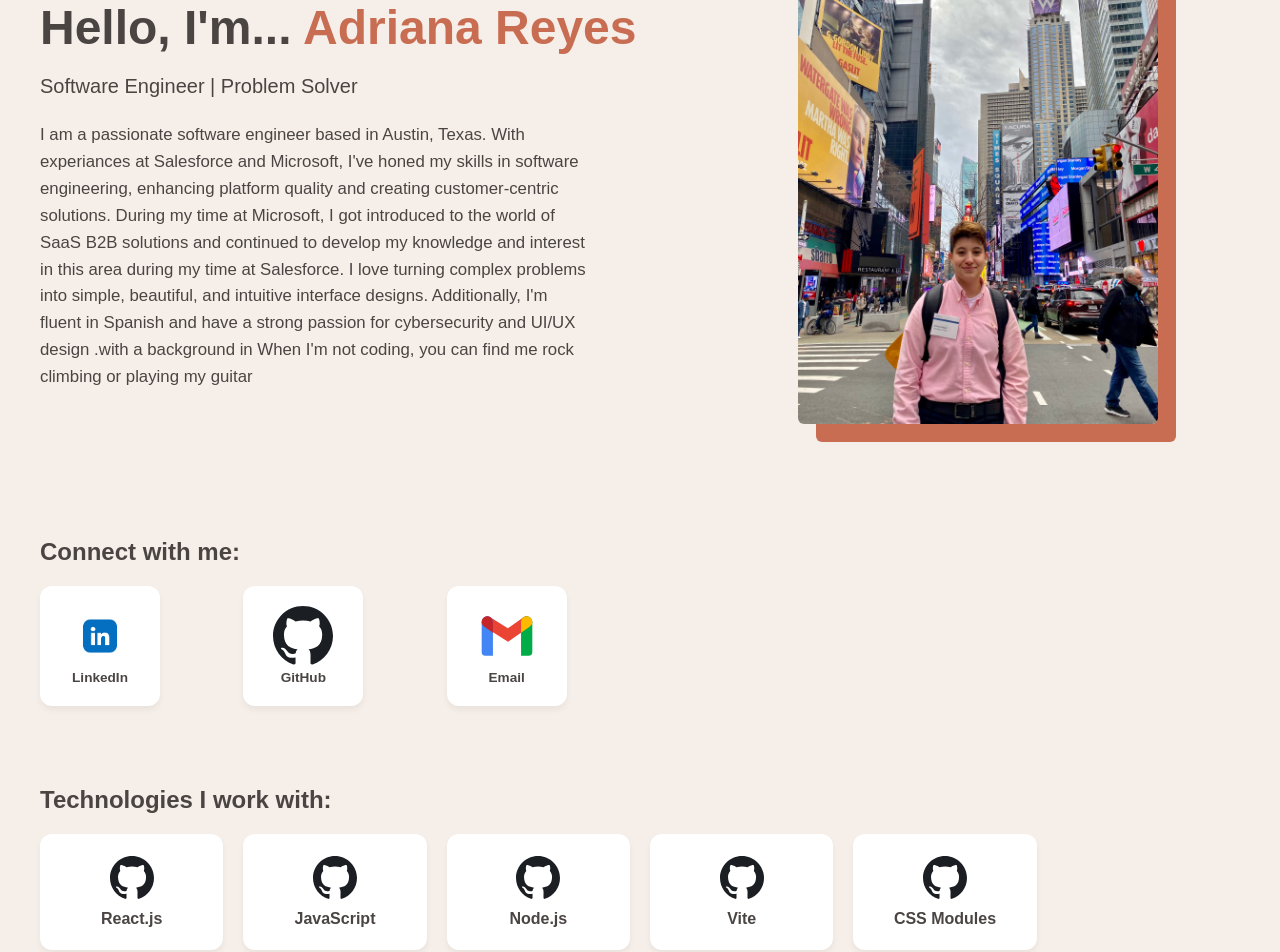
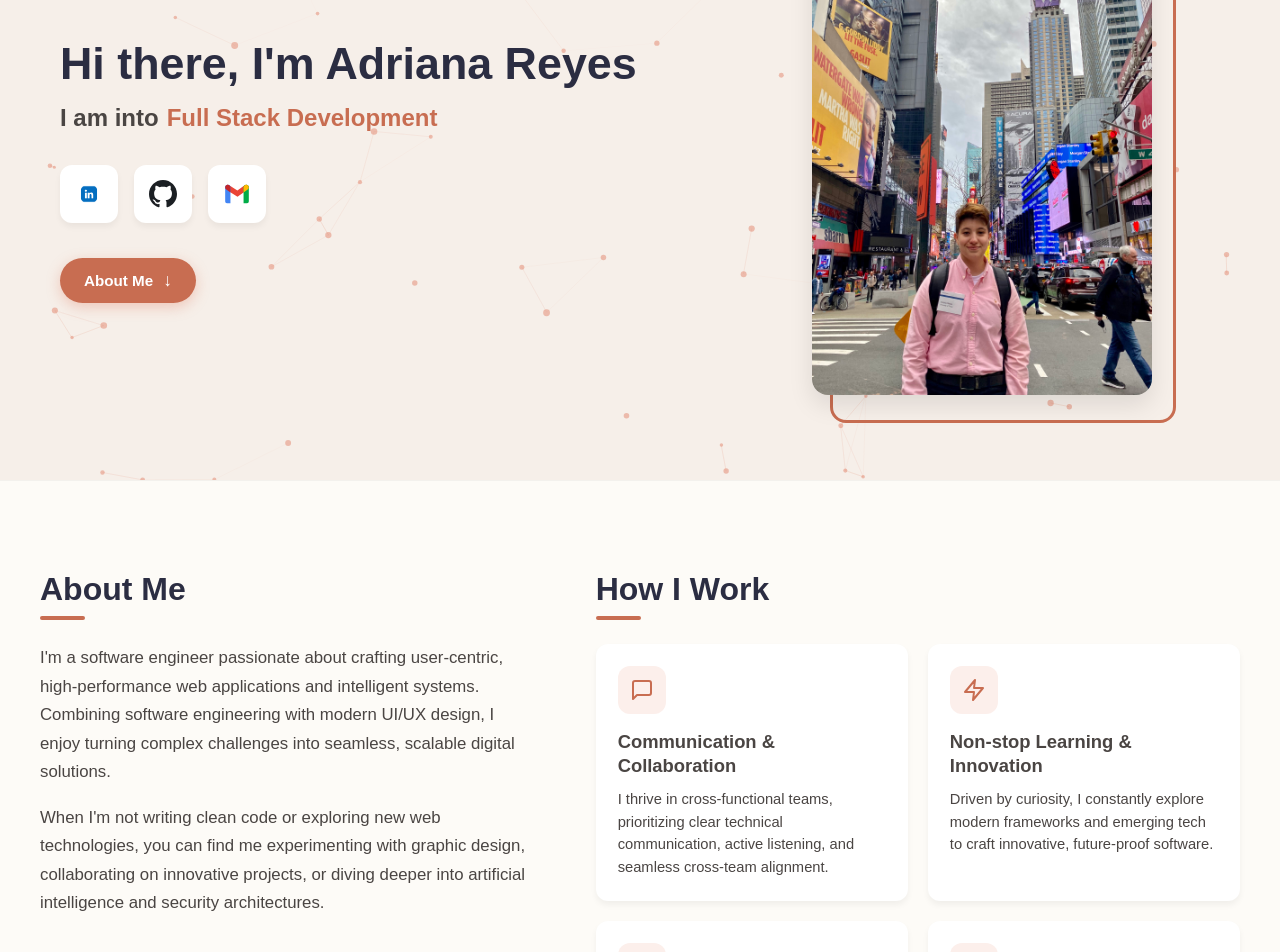
Before and after one commit to areye2020/my-modern-website, a React (Vite) app: page / in a window 1280 px wide. Shown: the part 280-1232 px from the top of the page. Built offline with nearby package versions, Linux system fonts and the light colour scheme.

Commit message:
new home page layout w/ button to about me section

```diff
--- a/package.json
+++ b/package.json
@@ -12,7 +12,9 @@
   "dependencies": {
     "react": "^19.2.7",
     "react-dom": "^19.2.7",
-    "react-router-dom": "^7.18.1"
+    "react-icons": "^5.7.0",
+    "react-router-dom": "^7.18.1",
+    "react-type-animation": "^3.2.0"
   },
   "devDependencies": {
     "@eslint/js": "^10.0.1",
--- a/src/pages/Home/Home.jsx
+++ b/src/pages/Home/Home.jsx
@@ -1,80 +1,240 @@
 // src/pages/Home/Home.jsx
-import React from 'react';
+import React, { useEffect, useRef } from 'react';
+import { TypeAnimation } from 'react-type-animation';
+import { FiMessageSquare, FiZap, FiCode, FiCpu } from 'react-icons/fi';
+
 import styles from './Home.module.css';
 import Card from '../../components/Card/Card';
 
-// ADD PROFILE PICTURE IMPORT
+// Image Imports
 import profilePic from '../../assets/NYC_MorganStanley.JPG';
-
-// Social Logos
 import linkedinLogo from '../../assets/linkedin.png';
 import githubLogo from '../../assets/github.svg';
 import emailLogo from '../../assets/gmail.svg';
 
-// Tech Logos
-import reactLogo from '../../assets/github.svg';
-import jsLogo from '../../assets/github.svg';
-import nodeLogo from '../../assets/github.svg';
-import viteLogo from '../../assets/github.svg';
-import cssModulesLogo from '../../assets/github.svg';
-
-
-// 2. UPDATE CONNECT LINKS DATA (Rich Objects)
 const connectLinks = [
   {
     name: 'LinkedIn',
-    logo: linkedinLogo, // Pass the imported variable, not a string
-    url: 'https://www.linkedin.com/in/yourprofile/' // Add your actual URL
+    logo: linkedinLogo,
+    url: 'https://www.linkedin.com/in/yourprofile/',
   },
   {
     name: 'GitHub',
     logo: githubLogo,
-    url: 'https://github.com/yourusername'
+    url: 'https://github.com/yourusername',
   },
   {
     name: 'Email',
     logo: emailLogo,
-    url: 'mailto:your.email@example.com' // "mailto:" opens the user's email client
+    url: 'mailto:your.email@example.com',
   },
 ];
 
-// 3. UPDATE TECHNOLOGIES DATA (Rich Objects to include logo + name)
-const technologies = [
-  { name: 'React.js', logo: reactLogo },
-  { name: 'JavaScript', logo: jsLogo },
-  { name: 'Node.js', logo: nodeLogo },
-  { name: 'Vite', logo: viteLogo },
-  { name: 'CSS Modules', logo: cssModulesLogo },
-  // Add other tech as needed following this pattern
+// Phase 2: Soft Skills / "How I Work" Data Definition
+const workPhilosophy = [
+  {
+    id: 'communication',
+    title: 'Communication & Collaboration',
+    icon: <FiMessageSquare className={styles.skillIcon} />,
+    description:
+      'I thrive in cross-functional teams, prioritizing clear technical communication, active listening, and seamless cross-team alignment.',
+  },
+  {
+    id: 'learning',
+    title: 'Non-stop Learning & Innovation',
+    icon: <FiZap className={styles.skillIcon} />,
+    description:
+      'Driven by curiosity, I constantly explore modern frameworks and emerging tech to craft innovative, future-proof software.',
+  },
+  {
+    id: 'cleancode',
+    title: 'Clean Code & Architecture',
+    icon: <FiCode className={styles.skillIcon} />,
+    description:
+      'I emphasize modular, self-documenting code with strong testing standards to make maintainability and scalability effortless.',
+  },
+  {
+    id: 'performance',
+    title: 'Performance & Scalability',
+    icon: <FiCpu className={styles.skillIcon} />,
+    description:
+      'I engineer responsive UI/UX and optimized backend pipelines designed to scale efficiently under heavy user loads.',
+  },
 ];
 
 const Home = () => {
+  const canvasRef = useRef(null);
+
+  // Lightweight Interactive Particle Network (Nodes & Sticks)
+  useEffect(() => {
+    const canvas = canvasRef.current;
+    if (!canvas) return;
+
+    const ctx = canvas.getContext('2d');
+    let animationFrameId;
+
+    const resizeCanvas = () => {
+      canvas.width = canvas.parentElement.clientWidth;
+      canvas.height = canvas.parentElement.clientHeight;
+    };
+    resizeCanvas();
+    window.addEventListener('resize', resizeCanvas);
+
+    // Mouse coordinates tracking
+    const mouse = { x: null, y: null, radius: 120 };
+
+    const handleMouseMove = (e) => {
+      const rect = canvas.getBoundingClientRect();
+      mouse.x = e.clientX - rect.left;
+      mouse.y = e.clientY - rect.top;
+    };
+
+    const handleMouseLeave = () => {
+      mouse.x = null;
+      mouse.y = null;
+    };
+
+    const parent = canvas.parentElement;
+    parent.addEventListener('mousemove', handleMouseMove);
+    parent.addEventListener('mouseleave', handleMouseLeave);
+
+    // Initialize particles
+    const particleCount = Math.floor((canvas.width * canvas.height) / 12000);
+    const particles = Array.from({ length: particleCount }, () => ({
+      x: Math.random() * canvas.width,
+      y: Math.random() * canvas.height,
+      vx: (Math.random() - 0.5) * 0.8,
+      vy: (Math.random() - 0.5) * 0.8,
+      radius: Math.random() * 2 + 1.5,
+    }));
+
+    const animate = () => {
+      ctx.clearRect(0, 0, canvas.width, canvas.height);
+
+      // Draw and update particles
+      particles.forEach((p, index) => {
+        p.x += p.vx;
+        p.y += p.vy;
+
+        if (p.x < 0 || p.x > canvas.width) p.vx *= -1;
+        if (p.y < 0 || p.y > canvas.height) p.vy *= -1;
+
+        ctx.beginPath();
+        ctx.arc(p.x, p.y, p.radius, 0, Math.PI * 2);
+        ctx.fillStyle = 'rgba(224, 122, 95, 0.45)';
+        ctx.fill();
+
+        // Connect particles close to each other
+        for (let j = index + 1; j < particles.length; j++) {
+          const p2 = particles[j];
+          const dx = p.x - p2.x;
+          const dy = p.y - p2.y;
+          const dist = Math.sqrt(dx * dx + dy * dy);
+
+          if (dist < 100) {
+            ctx.beginPath();
+            ctx.moveTo(p.x, p.y);
+            ctx.lineTo(p2.x, p2.y);
+            ctx.strokeStyle = `rgba(224, 122, 95, ${0.25 * (1 - dist / 100)})`;
+            ctx.lineWidth = 0.8;
+            ctx.stroke();
+          }
+        }
+
+        // Connect particles near the mouse cursor
+        if (mouse.x !== null && mouse.y !== null) {
+          const mDx = p.x - mouse.x;
+          const mDy = p.y - mouse.y;
+          const mDist = Math.sqrt(mDx * mDx + mDy * mDy);
+
+          if (mDist < mouse.radius) {
+            ctx.beginPath();
+            ctx.moveTo(p.x, p.y);
+            ctx.lineTo(mouse.x, mouse.y);
+            ctx.strokeStyle = `rgba(224, 122, 95, ${0.4 * (1 - mDist / mouse.radius)})`;
+            ctx.lineWidth = 1;
+            ctx.stroke();
+          }
+        }
+      });
+
+      animationFrameId = requestAnimationFrame(animate);
+    };
+
+    animate();
+
+    return () => {
+      window.removeEventListener('resize', resizeCanvas);
+      parent.removeEventListener('mousemove', handleMouseMove);
+      parent.removeEventListener('mouseleave', handleMouseLeave);
+      cancelAnimationFrame(animationFrameId);
+    };
+  }, []);
+
   return (
-    <div className={styles.homeContainer}>
+    <div className={styles.homeWrapper}>
+      {/* Hero Section */}
+      <section className={styles.heroSection}>
+        <canvas ref={canvasRef} className={styles.particlesCanvas} />
 
-{/* Main Hero Section */}
-      <section className={styles.heroSection}>
-        <div className={styles.heroText}>
-          {/* Wrapped your name in a span for orange coloring */}
-          <h1 className={styles.title}>
-            Hello, I'm... <span className={styles.highlightName}>Adriana Reyes</span>
-          </h1>
-          <p className={styles.subtitle}>Software Engineer | Problem Solver</p>
+        {/* Left Column: Greeting & Typing Animation */}
+        <div className={styles.heroLeft}>
+          <h1 className={styles.greeting}>Hi there, I'm Adriana Reyes</h1>
 
-          {/* New Bio Paragraph */}
-          <p className={styles.bio}>
-            I am a passionate software engineer based in Austin, Texas. With experiances at Salesforce and Microsoft,
-            I've honed my skills in software engineering, enhancing platform quality and creating customer-centric solutions.
-            During my time at Microsoft, I got introduced to the world of SaaS B2B solutions and continued to
-            develop my knowledge and interest in this area during my time at Salesforce. I love turning complex problems into
-            simple, beautiful, and intuitive interface designs. Additionally, I'm fluent in Spanish and have a strong passion for cybersecurity
-            and UI/UX design
-            .with a background in
-            When I'm not coding, you can find me rock climbing or playing my guitar
-          </p>
+          <div className={styles.typingContainer}>
+            <span className={styles.staticPrefix}>I am into </span>
+            <TypeAnimation
+              sequence={[
+                'Artificial Intelligence',
+                2000,
+                'Full Stack Development',
+                2000,
+                'Cybersecurity',
+                2000,
+                'iOS App Development',
+                2000,
+                'Scalable Web Development',
+                2000,
+                'Graphic Design',
+                2000,
+              ]}
+              wrapper="span"
+              speed={50}
+              className={styles.dynamicText}
+              repeat={Infinity}
+            />
           </div>
 
-        {/* Updated Profile Image Container */}
+          {/* Connect Links Grid */}
+          <div className={styles.connectContainer}>
+            {connectLinks.map((link) => (
+              <Card key={link.name} className={styles.connectCard}>
+                <a
+                  href={link.url}
+                  target="_blank"
+                  rel="noopener noreferrer"
+                  className={styles.connectLink}
+                  title={link.name}
+                >
+                  <img
+                    src={link.logo}
+                    alt={`${link.name} Logo`}
+                    className={styles.connectIcon}
+                  />
+                </a>
+              </Card>
+            ))}
+          </div>
+
+          {/* Smooth Scroll Button */}
+          <a href="#about" className={styles.scrollBtn}>
+            <span>About Me</span>
+            <span className={styles.arrow}>↓</span>
+          </a>
+        </div>
+
+        {/* Right Column: Profile Picture with Offset Terracotta Border */}
+        <div className={styles.heroRight}>
           <div className={styles.heroImageContainer}>
             <img
               src={profilePic}
@@ -82,36 +242,42 @@ const Home = () => {
               className={styles.profilePicture}
             />
           </div>
+        </div>
       </section>
 
-      {/* Connect With Me Section */}
-      <section className={styles.connectSection}>
-        <h2>Connect with me:</h2>
-          <div className={styles.cardGrid}> {/* <--- CHANGE THIS CLASS */}
-          {connectLinks.map((link) => (
-            // 4. Update rendering to use Card as a wrapper around an <a> tag
-            <Card key={link.name} className={styles.connectCard}>
-              <a href={link.url} target="_blank" rel="noopener noreferrer" className={styles.connectLink}>
-                {/* Render the logo instead of text */}
-                <img src={link.logo} alt={`${link.name} Logo`} className={styles.connectIcon} />
-                <p>{link.name}</p>
-              </a>
+      {/* ===================================================================
+         PHASE 2: ABOUT ME & HOW I WORK SECTION
+         =================================================================== */}
+      <section id="about" className={styles.aboutSection}>
+        <div className={styles.aboutInner}>
+          {/* Left Column: Bio Paragraph */}
+          <div className={styles.bioColumn}>
+            <h2 className={styles.sectionTitle}>About Me</h2>
+            <div className={styles.titleUnderline} />
+            <p className={styles.bioText}>
+              I'm a software engineer passionate about crafting user-centric, high-performance web applications and intelligent systems. Combining software engineering with modern UI/UX design, I enjoy turning complex challenges into seamless, scalable digital solutions.
+            </p>
+            <p className={styles.bioText}>
+              When I'm not writing clean code or exploring new web technologies, you can find me experimenting with graphic design, collaborating on innovative projects, or diving deeper into artificial intelligence and security architectures.
+            </p>
+          </div>
+
+          {/* Right Column: 2x2 Soft Skill Cards ("How I Work") */}
+          <div className={styles.workColumn}>
+            <h2 className={styles.sectionTitle}>How I Work</h2>
+            <div className={styles.titleUnderline} />
+            <div className={styles.cardsGrid}>
+              {workPhilosophy.map((skill) => (
+                <Card key={skill.id} className={styles.skillCard}>
+                  <div className={styles.iconWrapper}>{skill.icon}</div>
+                  <h3 className={styles.skillTitle}>{skill.title}</h3>
+                  <p className={styles.skillDescription}>
+                    {skill.description}
+                  </p>
                 </Card>
               ))}
             </div>
-      </section>
-
-      {/* Technologies Section */}
-      <section className={styles.techSection}>
-        <h2>Technologies I work with:</h2>
-        <div className={styles.cardGrid}>
-          {technologies.map((tech) => (
-            // 5. Update rendering to show logo ABOVE text
-            <Card key={tech.name} className={styles.techCard}>
-              <img src={tech.logo} alt={`${tech.name} Logo`} className={styles.techLogo} />
-              <span>{tech.name}</span>
-            </Card>
-          ))}
+          </div>
         </div>
       </section>
     </div>
--- a/src/pages/Home/Home.module.css
+++ b/src/pages/Home/Home.module.css
@@ -1,202 +1,319 @@
 /* src/pages/Home/Home.module.css */
 
-.homeContainer {
-  padding-top: 80px;
-  max-width: 1200px;
-  margin: 0 auto;
-  padding-left: 20px;
-  padding-right: 20px;
+html {
+  scroll-behavior: smooth;
+}
+
+.homeWrapper {
+  position: relative;
+  width: 100%;
 }
 
 /* ==========================================================================
-   1. HERO SECTION & BIO
+   1. HERO LAYOUT & PARTICLES
    ========================================================================== */
 
 .heroSection {
+  position: relative;
+  max-width: 1200px;
+  margin: 0 auto;
+  padding: 120px 20px 60px 20px;
   display: flex;
   align-items: center;
   justify-content: space-between;
-  padding: 40px 0;
-  gap: 40px;
+  gap: 50px;
+  min-height: 85vh;
+  box-sizing: border-box;
 }
 
-.heroText {
-  flex: 1.2; /* Gives slightly more space to the bio text */
+.particlesCanvas {
+  position: absolute;
+  top: 0;
+  left: 0;
+  width: 100%;
+  height: 100%;
+  z-index: 0;
+  pointer-events: none;
 }
 
-.title {
-  font-size: 3rem;
-  margin-bottom: 10px;
+.heroLeft {
+  position: relative;
+  z-index: 2;
+  flex: 1.2;
+  display: flex;
+  flex-direction: column;
+  align-items: flex-start;
 }
 
-/* Terracotta / Orange highlight for name */
-.highlightName {
-  color: var(--primary-pink);
-}
-
-.subtitle {
-  font-size: 1.25rem;
-  color: var(--text-grey);
-  font-weight: 500;
-}
-
-.bio {
-  margin-top: 1.5rem;
-  line-height: 1.6;
-  max-width: 550px;
-  font-size: 1.05rem;
-  color: var(--text-grey);
-}
-
-/* ==========================================================================
-   2. RECTANGULAR PROFILE PICTURE WITH TERRACOTTA SHADOW
-   ========================================================================== */
-
-.heroImageContainer {
+.heroRight {
+  position: relative;
+  z-index: 2;
   flex: 0.9;
   display: flex;
   justify-content: center;
-  align-items: center;
-  padding: 1.5rem;
 }
 
-.profilePicture {
-  width: 100%;
-  max-width: 360px; /* Increased size like your original site */
-  aspect-ratio: 3 / 4; /* Portrait rectangle aspect ratio */
-  object-fit: cover; /* Keeps full photo framing without cropping key subject details */
-  border-radius: 6px;
-
-  /* Solid terracotta/orange offset shadow */
-  box-shadow: 18px 18px 0px var(--primary-pink);
-  transition: transform var(--transition-speed) ease, box-shadow var(--transition-speed) ease;
+.greeting {
+  font-size: 2.8rem;
+  font-weight: 700;
+  color: var(--text-dark, #2b2d42);
+  margin: 0 0 10px 0;
+  line-height: 1.2;
 }
 
-/* Hover animation on profile photo */
-.profilePicture:hover {
-  transform: translate(-4px, -4px);
-  box-shadow: 22px 22px 0px var(--primary-pink);
+.typingContainer {
+  font-size: 1.5rem;
+  font-weight: 600;
+  color: var(--text-grey, #6c757d);
+  margin-bottom: 30px;
+  min-height: 2.2rem;
+  display: flex;
+  align-items: center;
+  flex-wrap: wrap;
 }
 
-/* ==========================================================================
-   3. SECTIONS & GRID SYSTEM
-   ========================================================================== */
-
-.connectSection, .techSection {
-  padding: 30px 0;
+.staticPrefix {
+  margin-right: 8px;
 }
 
-/* Grid for Connect Cards (Smaller, fixed size items) */
-.connectGrid {
-  display: flex;
-  flex-wrap: wrap;
-  gap: 20px;
-  margin-top: 20px;
+.dynamicText {
+  color: var(--primary-pink, #e07a5f);
+  font-weight: 700;
 }
 
-/* Grid for Tech Cards */
-.cardGrid {
-  display: grid;
-  grid-template-columns: repeat(auto-fill, minmax(160px, 1fr));
-  gap: 20px;
-  margin-top: 20px;
+/* Connect Social Icons */
+.connectContainer {
+  display: flex;
+  gap: 16px;
+  margin-bottom: 35px;
 }
 
-/* ==========================================================================
-   4. COMPACT SQUARE CONNECT CARDS
-   ========================================================================== */
-
 .connectCard {
-  width: 120px; /* Constrains card size so it stays a small square */
-  height: 120px;
-  aspect-ratio: 1 / 1;
-  padding: 0;
-  text-align: center;
+  width: 58px;
+  height: 58px;
+  padding: 0 !important;
+  display: flex;
+  align-items: center;
+  justify-content: center;
+  border-radius: 12px;
 }
 
 .connectLink {
   display: flex;
-  flex-direction: column;
+  align-items: center;
   justify-content: center;
-  align-items: center;
+  width: 100%;
   height: 100%;
-  width: 100%;
-  text-decoration: none;
-  color: inherit;
-  padding: 10px; /* Reduced interior spacing */
-  box-sizing: border-box;
 }
 
-.connectLink p {
-  margin: 4px 0 0 0;
-  font-weight: 600;
-  font-size: 0.85rem; /* Compact label size */
+.connectIcon {
+  width: 28px;
+  height: 28px;
+  object-fit: contain;
 }
 
-/* Large logo occupying almost the entire card interior */
-.connectIcon {
-  width: 60px;
-  height: 60px;
-  object-fit: contain;
-  transition: transform var(--transition-speed) ease, filter var(--transition-speed) ease;
+/* Smooth Scroll Button */
+.scrollBtn {
+  display: inline-flex;
+  align-items: center;
+  gap: 10px;
+  background-color: var(--primary-pink, #e07a5f);
+  color: #ffffff;
+  padding: 12px 24px;
+  border-radius: 30px;
+  font-weight: 600;
+  font-size: 0.95rem;
+  text-decoration: none;
+  box-shadow: 0 4px 14px rgba(224, 122, 95, 0.35);
+  transition: all 0.3s ease;
 }
 
-.connectCard:hover .connectIcon {
-  transform: scale(1.1);
+.scrollBtn:hover {
+  transform: translateY(-2px);
+  box-shadow: 0 6px 18px rgba(224, 122, 95, 0.45);
+}
+
+.arrow {
+  font-size: 1.1rem;
+  transition: transform 0.2s ease;
+}
+
+.scrollBtn:hover .arrow {
+  transform: translateY(3px);
+}
+
+/* Profile Picture Frame */
+.heroImageContainer {
+  position: relative;
+  width: 100%;
+  max-width: 340px;
+  aspect-ratio: 3 / 4;
+}
+
+.heroImageContainer::before {
+  content: '';
+  position: absolute;
+  top: 18px;
+  left: 18px;
+  width: 100%;
+  height: 100%;
+  border: 3px solid var(--primary-pink, #e07a5f);
+  border-radius: 16px;
+  z-index: 1;
+  transition: transform 0.3s ease;
+}
+
+.profilePicture {
+  position: relative;
+  z-index: 2;
+  width: 100%;
+  height: 100%;
+  object-fit: cover;
+  border-radius: 16px;
+  box-shadow: 0 10px 25px rgba(0, 0, 0, 0.1);
+  transition: transform 0.3s ease;
+}
+
+.heroImageContainer:hover::before {
+  transform: translate(-4px, -4px);
+}
+
+.heroImageContainer:hover .profilePicture {
+  transform: translate(-4px, -4px);
 }
 
 /* ==========================================================================
-   5. TECHNOLOGIES CARDS
+   2. PHASE 2: ABOUT ME & HOW I WORK SECTION
    ========================================================================== */
 
-.techCard {
-  text-align: center;
-  font-weight: 600;
+.aboutSection {
+  width: 100%;
+  background-color: var(--bg-soft-cream, #fdfbf7);
+  padding: 90px 20px;
+  box-sizing: border-box;
+  border-top: 1px solid rgba(0, 0, 0, 0.04);
+}
+
+.aboutInner {
+  max-width: 1200px;
+  margin: 0 auto;
+  display: grid;
+  grid-template-columns: 1fr 1.3fr;
+  gap: 60px;
+  align-items: start;
+}
+
+.sectionTitle {
+  font-size: 2rem;
+  font-weight: 700;
+  color: var(--text-dark, #2b2d42);
+  margin: 0 0 8px 0;
+}
+
+.titleUnderline {
+  width: 45px;
+  height: 4px;
+  background-color: var(--primary-pink, #e07a5f);
+  border-radius: 2px;
+  margin-bottom: 24px;
+}
+
+.bioText {
+  font-size: 1.05rem;
+  line-height: 1.7;
+  color: var(--text-grey, #4a5568);
+  margin-bottom: 16px;
+}
+
+/* 2x2 Grid for Soft Skill Cards */
+.cardsGrid {
+  display: grid;
+  grid-template-columns: repeat(2, 1fr);
+  gap: 20px;
+}
+
+.skillCard {
   display: flex;
   flex-direction: column;
-  justify-content: center;
-  align-items: center;
-  gap: 10px;
-  padding: 20px 12px;
+  align-items: flex-start;
+  padding: 24px;
+  background-color: #ffffff;
+  border-radius: 14px;
+  border: 1px solid rgba(0, 0, 0, 0.05);
+  transition: transform 0.3s ease, box-shadow 0.3s ease;
 }
 
-.techLogo {
-  height: 44px;
-  width: 44px;
-  object-fit: contain;
-  transition: transform var(--transition-speed) ease;
+.iconWrapper {
+  display: flex;
+  align-items: center;
+  justify-content: center;
+  width: 48px;
+  height: 48px;
+  border-radius: 12px;
+  background-color: rgba(224, 122, 95, 0.12);
+  margin-bottom: 16px;
 }
 
-.techCard:hover .techLogo {
-  transform: scale(1.1);
+.skillIcon {
+  font-size: 1.5rem;
+  color: var(--primary-pink, #e07a5f);
+  transition: color 0.3s ease;
+}
+
+.skillTitle {
+  font-size: 1.15rem;
+  font-weight: 700;
+  margin: 0 0 10px 0;
+  line-height: 1.3;
+}
+
+.skillDescription {
+  font-size: 0.92rem;
+  line-height: 1.55;
+  color: var(--text-grey, #6c757d);
+  margin: 0;
+}
+
+/* Ensure icons and text inside card transition properly on hover */
+.skillCard:hover .skillIcon {
+  color: #ffffff;
+}
+
+.skillCard:hover .iconWrapper {
+  background-color: rgba(255, 255, 255, 0.25);
+}
+
+.skillCard:hover .skillDescription {
+  color: rgba(255, 255, 255, 0.9);
 }
 
 /* ==========================================================================
-   6. RESPONSIVE BREAKPOINTS (MOBILE & TABLET)
+   3. RESPONSIVE MEDIA QUERIES
    ========================================================================== */
+
+@media (max-width: 992px) {
+  .aboutInner {
+    grid-template-columns: 1fr;
+    gap: 50px;
+  }
+}
 
 @media (max-width: 768px) {
   .heroSection {
     flex-direction: column-reverse;
     text-align: center;
-    gap: 30px;
+    padding-top: 100px;
   }
 
-  .bio {
-    margin-left: auto;
-    margin-right: auto;
+  .heroLeft {
+    align-items: center;
   }
 
-  .title {
-    font-size: 2.2rem;
+  .typingContainer {
+    justify-content: center;
   }
 
-  .profilePicture {
-    max-width: 280px;
-    box-shadow: 12px 12px 0px var(--primary-pink);
-  }
-
-  .connectGrid {
-    justify-content: center;
+  .cardsGrid {
+    grid-template-columns: 1fr;
   }
 }
```
Also changed, not shown: 1 other file (tests, documents, lock files or other folders). Lines whose indentation alone changed are shown as unchanged.
